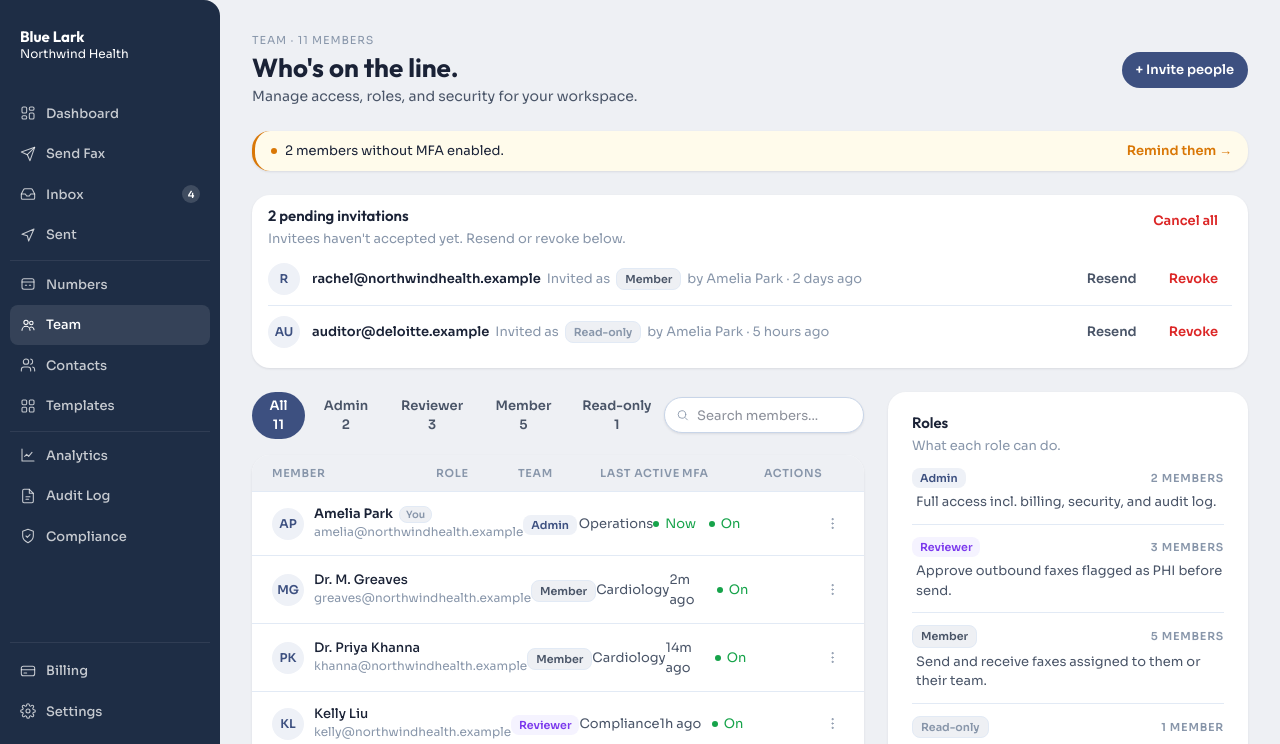
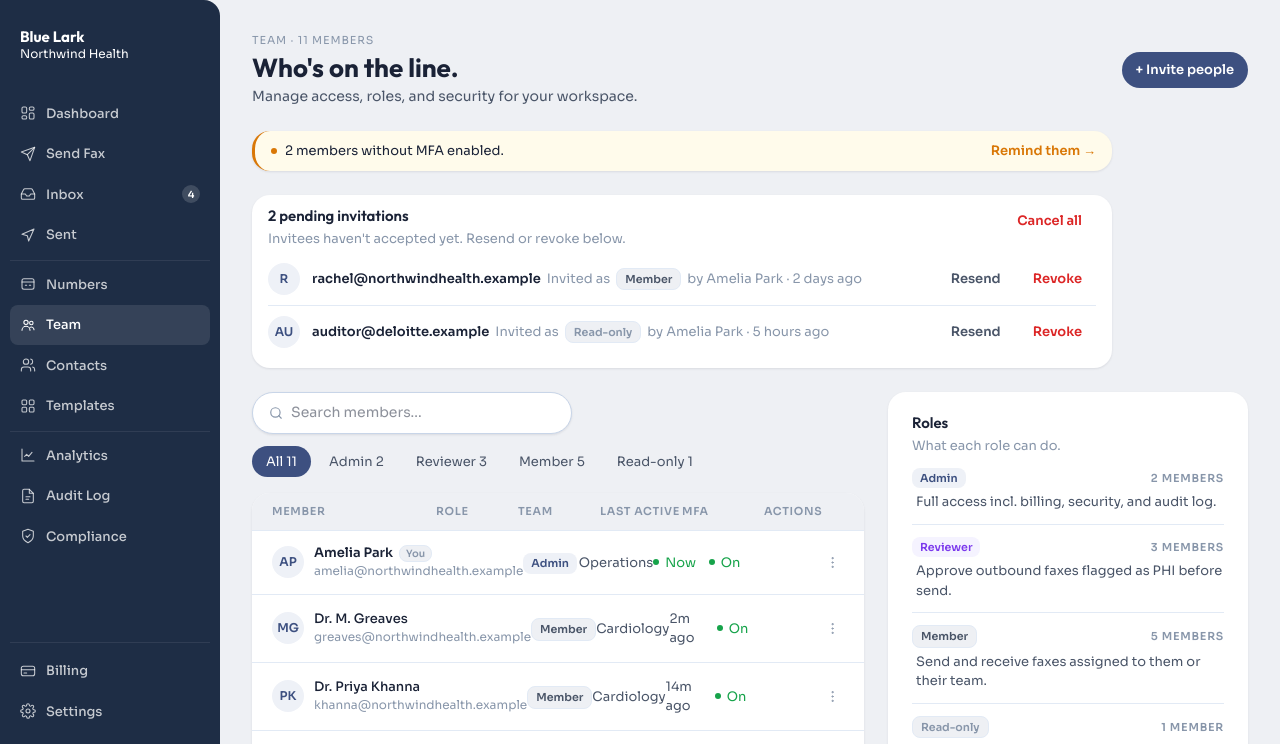
Before and after one commit to kschulze3142/design-prototype, a Next.js app: page /app/team in a window 1280 px wide. Shown: the top 744 px of the page. Built offline with nearby package versions, Linux system fonts and the light colour scheme.

Commit message:
fix: team — cap banner/invitations width, search and filter tabs match inbox pattern

```diff
--- a/app/app/team/page.tsx
+++ b/app/app/team/page.tsx
@@ -205,6 +205,7 @@ export default function TeamPage() {
         padding: '10px 16px',
         marginBottom: 24,
         display: 'flex', alignItems: 'center', justifyContent: 'space-between',
+        maxWidth: '860px',
       }}>
         <div style={{ display: 'flex', alignItems: 'center', gap: 8 }}>
           <Dot color="var(--color-review)" />
@@ -218,7 +219,7 @@ export default function TeamPage() {
       </div>
 
       {/* Pending Invitations */}
-      <Card noPadding style={{ padding: '10px 16px', marginBottom: 24 }}>
+      <Card noPadding style={{ padding: '10px 16px', marginBottom: 24, maxWidth: '860px' }}>
         <div style={{ display: 'flex', alignItems: 'flex-start', justifyContent: 'space-between', marginBottom: 4 }}>
           <div>
             <div style={{ fontFamily: 'var(--font-heading)', fontSize: 15, fontWeight: 600, color: 'var(--color-text-primary)' }}>
@@ -260,9 +261,39 @@ export default function TeamPage() {
 
         {/* Left — Member Table */}
         <div>
-          {/* Filter Tabs + Search */}
-          <div style={{ display: 'flex', alignItems: 'center', justifyContent: 'space-between', marginBottom: 16 }}>
-            <div style={{ display: 'flex', alignItems: 'center', gap: 4 }}>
+          {/* Search Bar */}
+          <div style={{
+            display: 'flex', alignItems: 'center', gap: '8px', height: '42px',
+            background: 'var(--color-surface)',
+            border: `1px solid ${searchFocused ? 'var(--color-primary)' : 'var(--color-border-strong)'}`,
+            borderRadius: 'var(--radius-pill)',
+            boxShadow: searchFocused ? '0 0 0 3px rgba(61,80,128,0.12)' : 'var(--shadow-card)',
+            padding: '0 16px',
+            maxWidth: '320px',
+            marginBottom: '12px',
+            transition: `border-color var(--duration-fast), box-shadow var(--duration-fast)`,
+          }}>
+            <svg width="14" height="14" viewBox="0 0 24 24" fill="none" stroke="var(--color-text-tertiary)" strokeWidth="2" strokeLinecap="round" strokeLinejoin="round" style={{ flexShrink: 0 }}>
+              <circle cx="11" cy="11" r="8" />
+              <path d="m21 21-4.35-4.35" />
+            </svg>
+            <input
+              value={search}
+              onChange={e => setSearch(e.target.value)}
+              onFocus={() => setSearchFocused(true)}
+              onBlur={() => setSearchFocused(false)}
+              placeholder="Search members..."
+              style={{
+                border: 'none', outline: 'none', background: 'transparent',
+                fontFamily: 'var(--font-body)', fontSize: 14,
+                color: 'var(--color-text-primary)',
+                width: '100%',
+              }}
+            />
+          </div>
+
+          {/* Filter Tabs */}
+          <div style={{ display: 'flex', alignItems: 'center', gap: '4px', marginBottom: '16px' }}>
             {FILTER_TABS.map(tab => {
               const active = activeFilter === tab.key;
               return (
@@ -274,44 +305,19 @@ export default function TeamPage() {
                   style={{
                     background: active ? 'var(--color-primary)' : (hoveredFilter === tab.key ? 'var(--color-primary-subtle)' : 'transparent'),
                     color: active ? 'white' : 'var(--color-text-secondary)',
-                      borderRadius: 'var(--radius-pill)', padding: '4px 12px',
-                      fontSize: 13, fontWeight: 600, border: 'none', cursor: 'pointer',
-                      fontFamily: 'var(--font-body)', transition: `background var(--duration-fast)`,
+                    borderRadius: 'var(--radius-pill)',
+                    padding: '6px 14px',
+                    fontSize: 13,
+                    fontFamily: 'var(--font-body)',
+                    border: 'none',
+                    cursor: 'pointer',
+                    transition: `background var(--duration-fast)`,
                   }}
                 >
                   {tab.label} {tab.count}
                 </button>
               );
             })}
-            </div>
-            <div style={{ position: 'relative' }}>
-              <span style={{ position: 'absolute', left: 12, top: '50%', transform: 'translateY(-50%)', color: 'var(--color-text-tertiary)', display: 'flex', pointerEvents: 'none' }}>
-                <I.Search size={13} />
-              </span>
-              <input
-                value={search}
-                onChange={e => setSearch(e.target.value)}
-                onFocus={() => setSearchFocused(true)}
-                onBlur={() => setSearchFocused(false)}
-                placeholder="Search members..."
-                style={{
-                  width: 200,
-                  height: 36,
-                  border: `1px solid ${searchFocused ? 'var(--color-primary)' : 'var(--color-border-strong)'}`,
-                  borderRadius: 'var(--radius-pill)',
-                  padding: '0 14px 0 32px',
-                  fontSize: 13,
-                  fontFamily: 'var(--font-body)',
-                  color: 'var(--color-text-primary)',
-                  background: 'var(--color-surface)',
-                  outline: 'none',
-                  boxShadow: searchFocused
-                    ? '0 0 0 3px rgba(61, 80, 128, 0.12)'
-                    : 'var(--shadow-card)',
-                  transition: `border-color var(--duration-fast), box-shadow var(--duration-fast)`,
-                }}
-              />
-            </div>
           </div>
 
           {/* Table */}
```
Lines whose indentation alone changed are shown as unchanged.
